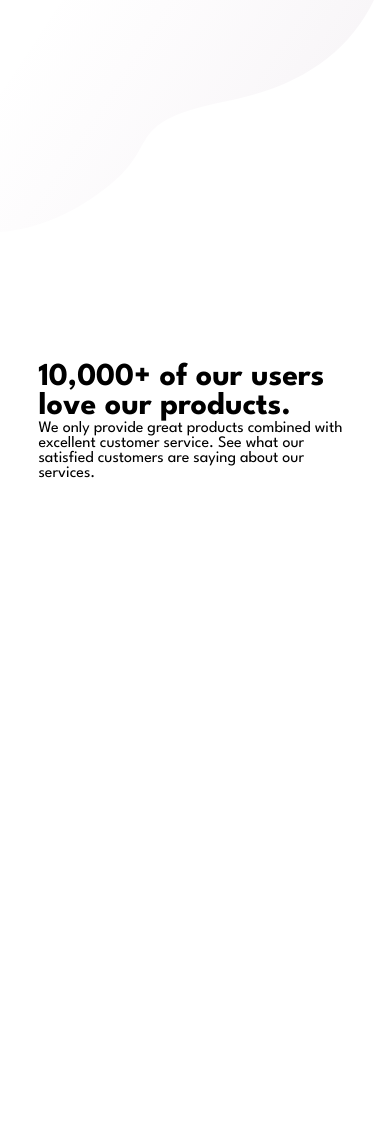
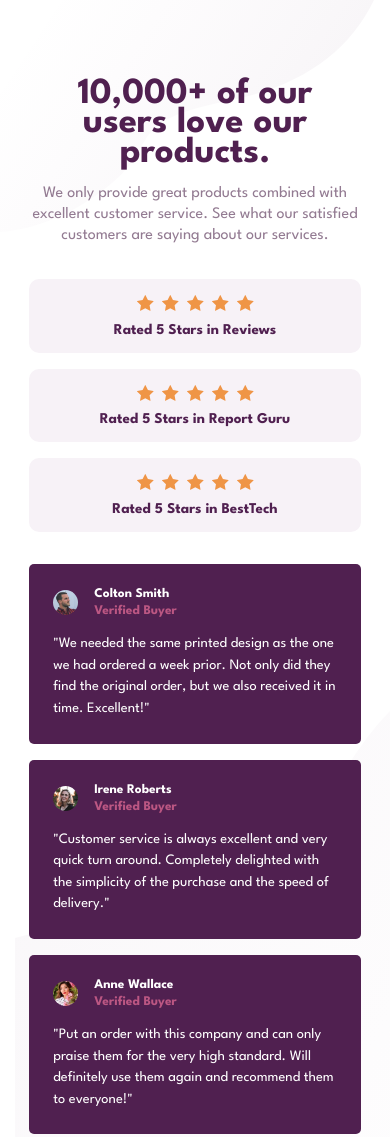
Before and after one commit to malyrudy/social-proof-section-master_1, a plain HTML site: page index.html in a window 390 px wide. Before the commit the page ends 844 px from the top, so only its background shows below. Drawn offline with Linux system fonts and the light colour scheme.

Commit message:
complete css html media

```diff
--- a/index.html
+++ b/index.html
@@ -3,7 +3,6 @@
   <head>
     <meta charset="UTF-8" />
     <meta name="viewport" content="width=device-width, initial-scale=1.0" />
-    <!-- displays site properly based on user's device -->
     <link rel="stylesheet" href="./styles/style.css">
     <link
       rel="icon"
@@ -13,89 +12,94 @@
     />
     <link rel="stylesheet" href="./styles/media.css">
     <title>Frontend Mentor | Social proof section</title>
-
-    <!-- Feel free to remove these styles or customise in your own stylesheet 👍 -->
   </head>
   <body>
     <main>
+      <div class="top-content">
         <div class="title">
           <h1>
-          10,000+ of our users love our products.
+            10,000+ of our <br>users love our <br>products.
           </h1>
           <p>
-          We only provide great products combined with excellent customer service.
-          See what our satisfied customers are saying about our services.
+            We only provide great products combined with excellent <br>customer service.
+            See what our satisfied customers are <br>saying about our services.
           </p>
         </div>
-    </main>
-
-
-    <!-- <div class="stars">
+        <div class="ratings">
+          <div class="rating one">
+            <div class="stars">
               <img src="./images/icon-star.svg" alt="star">
               <img src="./images/icon-star.svg" alt="star">
               <img src="./images/icon-star.svg" alt="star">
               <img src="./images/icon-star.svg" alt="star">
               <img src="./images/icon-star.svg" alt="star">
-  </div>      -->
-  <!-- <h3>Rated 5 Stars in Reviews</h3> -->
-  <!-- <div class="stars">
+            </div>
+            <div class="rating-description"><h3>Rated 5 Stars in Reviews</h3></div>
+          </div>
+          <div class="rating two">
+            <div class="stars">
               <img src="./images/icon-star.svg" alt="star">
               <img src="./images/icon-star.svg" alt="star">
               <img src="./images/icon-star.svg" alt="star">
               <img src="./images/icon-star.svg" alt="star">
               <img src="./images/icon-star.svg" alt="star">
-</div> -->
-<!-- <h3>Rated 5 Stars in Report Guru</h3> -->
-<!-- <div class="stars">
+            </div>
+            <div class="rating-description"><h3>Rated 5 Stars in Report Guru</h3></div>
+          </div>
+          <div class="rating three">
+            <div class="stars">
               <img src="./images/icon-star.svg" alt="star">
               <img src="./images/icon-star.svg" alt="star">
               <img src="./images/icon-star.svg" alt="star">
               <img src="./images/icon-star.svg" alt="star">
-  <img src="./images/icon-star.svg" alt="star"> -->
-  <!-- <h3>Rated 5 Stars in BestTech</h3> -->
-  <!-- <img src="./images/image-colton.jpg" alt="Colton Smith"> -->
-  <!-- <div class="name-section">
-    <h4>Colton Smith</h4>
-    <p class="description">Verified Buyer</p>
-    <div class="text-content">
+              <img src="./images/icon-star.svg" alt="star">
+            </div>
+            <div class="rating-description"><h3>Rated 5 Stars in BestTech</h3></div>
+          </div>
+        </div>
+      </div>
+      <div class="reviews-content">
+        <div class="review">
+          <div class="author-content">
+            <img src="./images/image-colton.jpg" alt="face">
+            <div class="author-description">
+              <h5 class="author-name">Colton Smith</h5>
+              <h5 class="author-info">Verified Buyer</h5>
+            </div>
+          </div>
+          <p class="review-paragraph">
             "We needed the same printed design as the one we had ordered a week prior.
             Not only did they find the original order, but we also received it in time.
             Excellent!"
+          </p>
         </div>
-        </div> -->
-        <!-- <div class="review review-2">
-          <div class="name-content">
-            <img src="./images/image-irene.jpg" alt="Irene Roberts">
-            <div class="name-section">
-              <h4>Irene Roberts</h4>
-              <p class="description">Verified Buyer</p>
+        <div class="review">
+          <div class="author-content">
+            <img src="./images/image-irene.jpg" alt="face">
+            <div class="author-description">
+              <h5 class="author-name">Irene Roberts</h5>
+              <h5 class="author-info">Verified Buyer</h5>
             </div>
           </div>
-          <div class="text-content">
+          <p class="review-paragraph">
             "Customer service is always excellent and very quick turn around. Completely
             delighted with the simplicity of the purchase and the speed of delivery."
+          </p>
         </div>
-        </div> -->
-        <!-- <div class="review review-3">
-          <div class="name-content">
-            <img src="./images/image-anne.jpg" alt="Anne Wallace">
-            <div class="name-section">
-              <h4>Anne Wallace</h4>
-              <p class="description">Verified Buyer</p>
+        <div class="review">
+          <div class="author-content">
+            <img src="./images/image-anne.jpg" alt="face">
+            <div class="author-description">
+              <h5 class="author-name">Anne Wallace</h5>
+              <h5 class="author-info">Verified Buyer</h5>
             </div>
           </div>
-          <div class="text-content">
+          <p class="review-paragraph">
             "Put an order with this company and can only praise them for the very high
             standard. Will definitely use them again and recommend them to everyone!"
+          </p>
         </div>
       </div>
-      </div>
-    </div> -->
-    <!-- <div class="attribution">
-      Challenge by
-      <a href="https://www.frontendmentor.io?ref=challenge" target="_blank"
-        >Frontend Mentor</a
-      >. Coded by <a href="https://github.com/malyrudy">Lukas Rucky</a>. -->
-    </div>
+    </main>
   </body>
 </html>
--- a/styles/media.css
+++ b/styles/media.css
@@ -1,41 +1,58 @@
 @media only screen and (max-width: 600px) {
     body {
-        background-image: url(../images/bg-pattern-top-mobile.svg);
+        padding: 3rem 0;
+        width: 100%;
+        background-image: url("../images/bg-pattern-top-mobile.svg"),
+        url("../images/bg-pattern-bottom-mobile.svg");
+    }
+    main {
+        gap: 1rem;
+        padding: 2rem 0;
     }
 
-    .wrapper {
-        width: 90%;
+    .top-content {
+        flex-direction: column;
+        width: 100%;
+        text-align: center;
+    }
+    .top-content .title {
+        width: 100%;
+    }
+    .top-content .title h1 {
+        font-size: 2.3rem;
+        margin-bottom: 1rem;
+    }
+    .top-content .title p {
+        margin-bottom: 2rem;
+    }
+    .top-content .title p br{
+        display: none;
+    }
+    .ratings {
+        width: 100%;
+    }
+    .rating {
+        width: 100%;
+        flex-direction: column;
+        gap: .8rem;
+    }
+    .rating.one,
+    .rating.two,
+    .rating.three {
+        margin-right: auto;
+        margin-left: auto;
+    }
+    .reviews-content {
+        width: 100%;
+        flex-direction: column;
+        gap: 1rem;
         justify-content: center;
         align-items: center;
-        text-align: center;
     }
-
-    .top {
-        justify-content: center;
+    .review {
+        max-width: 100%;
     }
-
-    .top .paragraph {
-        margin-bottom: 3rem;
-    }
-
-    .top .ratings .rating {
-        width: 100%;
-        justify-content: center;
-    }
-
-    .top .ratings .stars {
-        margin-bottom: .8rem;
-    }
-
-    .top .ratings .rating-2,
-    .top .ratings .rating-3 {
-        margin-left: 0px;
-    }
-
-    .review {
-        width: 95%;
-        margin: 0 auto;
-        margin-bottom: 1rem;
-        padding: 2rem 2rem 2rem 2rem;
+    .review .review-paragraph {
+        line-height: 1.5;
     }
   }
--- a/styles/style.css
+++ b/styles/style.css
@@ -1,20 +1,13 @@
 @import url('https://fonts.googleapis.com/css2?family=League+Spartan:wght@400;500;700&display=swap');
-.attribution a {
-    color: hsl(228, 45%, 44%);
-}
-.attribution {
-    font-size: 11px;
-    text-align: center;
-}
 :root {
     --very-dark-magenta: hsl(300, 43%, 22%);
-    --soft-pink: hsl(333, 38%, 61%);
+    --soft-pink: hsl(334, 43%, 54%);
     --dark-grayish-magenta: hsl(303, 10%, 53%);
     --light-grayish-magenta: hsl(300, 24%, 96%);
     --white: hsl(0, 0%, 100%);
 }
 
-*{
+* {
     margin: 0;
     padding: 0;
     box-sizing: border-box;
@@ -22,23 +15,116 @@
 }
 
 body {
-    font-size: .9rem;
+    font-size: 1rem;
     padding: 2.4rem;
     min-height: 100vh;
-    display: grid;
-    place-content: center;
-    background-image: url("../images/bg-pattern-top-mobile.svg"),
-    url("../images/bg-pattern-bottom-mobile.svg");
+    display: flex;
+    align-items: center;
+    justify-content: center;
+    background-image: url("../images/bg-pattern-top-desktop.svg"),
+    url("../images/bg-pattern-bottom-desktop.svg");
     background-repeat: no-repeat, no-repeat;
     background-size: auto, auto;
     background-position: top 0 left 0, bottom 0 right 0;
 }
 
-main{
-    max-width: 44.4rem;
+/* MAIN */
+main {
+    max-width: 85%;
+    display: flex;
+    flex-direction: column;
+    gap: 3rem;
+    padding: 2rem;
 }
-.title{
+
+/* TOP CONTENT */
+.top-content {
+    display: flex;
+    justify-content: space-between;
+    align-items: center;
+}
+/* TITLE */
+.top-content .title {
+    width: 45%;
+}
+.top-content .title h1 {
+    font-size: 4rem;
+    color: var(--very-dark-magenta);
+    line-height: .8;
+    margin-bottom: 2rem;
+}
+.top-content .title p {
     font-size: 1rem;
+    color: var(--dark-grayish-magenta);
+    line-height: 1.3;
 }
-.title h1{}
-.title p{}
+/* RATINGS */
+.ratings {
+    display: flex;
+    flex-direction: column;
+}
+.rating {
+    display: flex;
+    justify-content: center;
+    align-items: center;
+    background-color: var(--light-grayish-magenta);
+    padding: 1rem 2rem 1rem 2rem;
+    margin-bottom: 1rem;
+    border-radius: 10px;
+    gap: 1.5rem;
+    color: var(--very-dark-magenta);
+    font-size: .8rem;
+}
+
+.rating.one {
+    margin-right: 4rem;
+}
+
+.rating.two {
+    margin-right: 2rem;
+    margin-left: 2rem;
+}
+.rating.three {
+    margin-left: 4rem;
+}
+
+.stars {
+    display: flex;
+    gap: .5rem;
+}
+
+/* REVIEW CONTENT */
+.reviews-content {
+    display: flex;
+    justify-content: space-between;
+    gap: 1.5rem;
+}
+
+.review {
+    max-width: 300px;
+    padding: 1.5rem;
+    background-color: var(--very-dark-magenta);
+    border-radius: 5px;
+}
+.author-content {
+    display: flex;
+    align-items: center;
+    margin-bottom: 1rem;
+}
+.author-content img {
+    width: 25px;
+    border-radius: 50%;
+    margin-right: 1rem;
+}
+.author-content .author-description .author-name {
+    color: var(--white);
+    margin-bottom: 5px;
+}
+.author-content .author-description .author-info {
+    color: var(--soft-pink);
+}
+.review .review-paragraph {
+    color: var(--white);
+    font-size: .9rem;
+    line-height: 1.2;
+}
```
Lines whose indentation alone changed are shown as unchanged.
